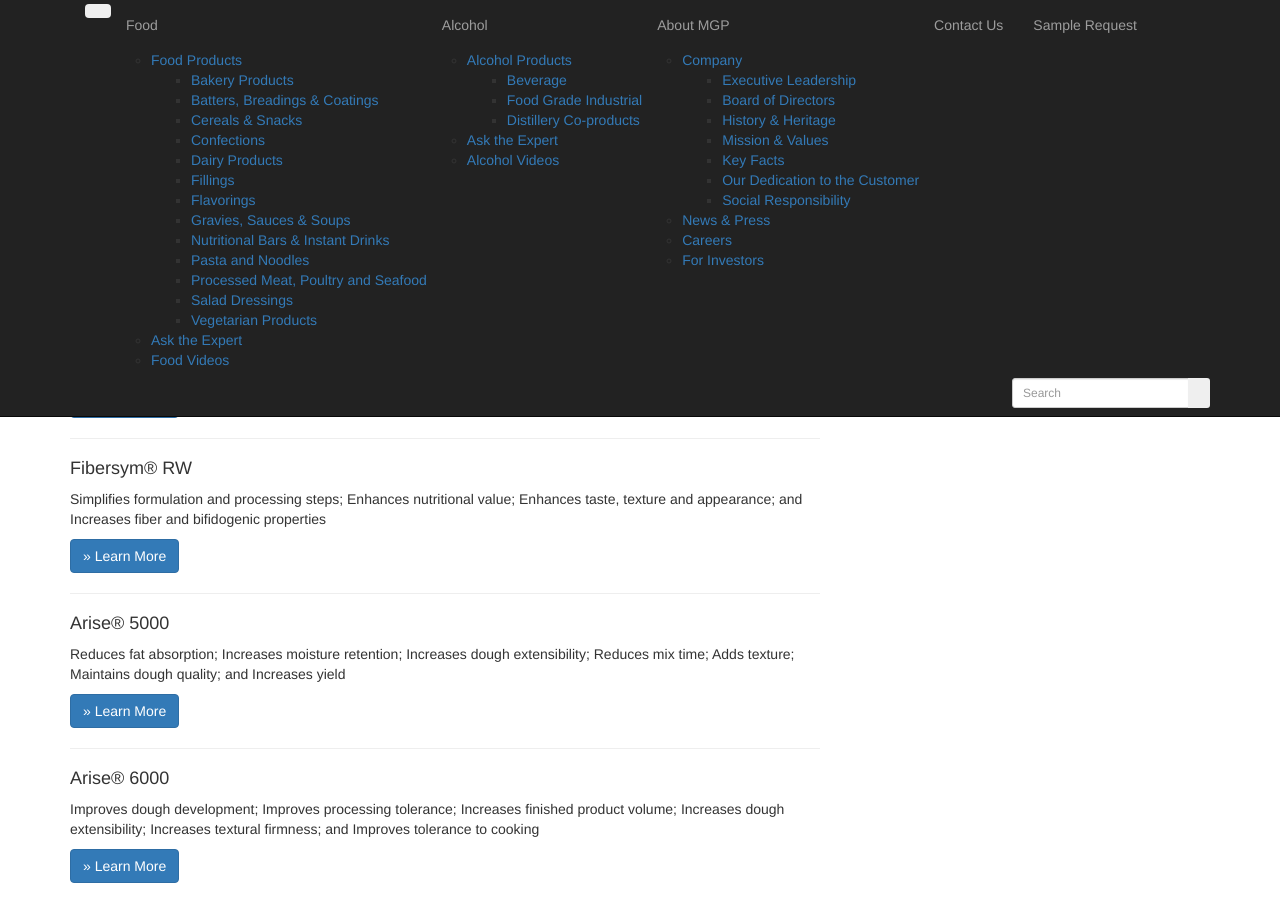
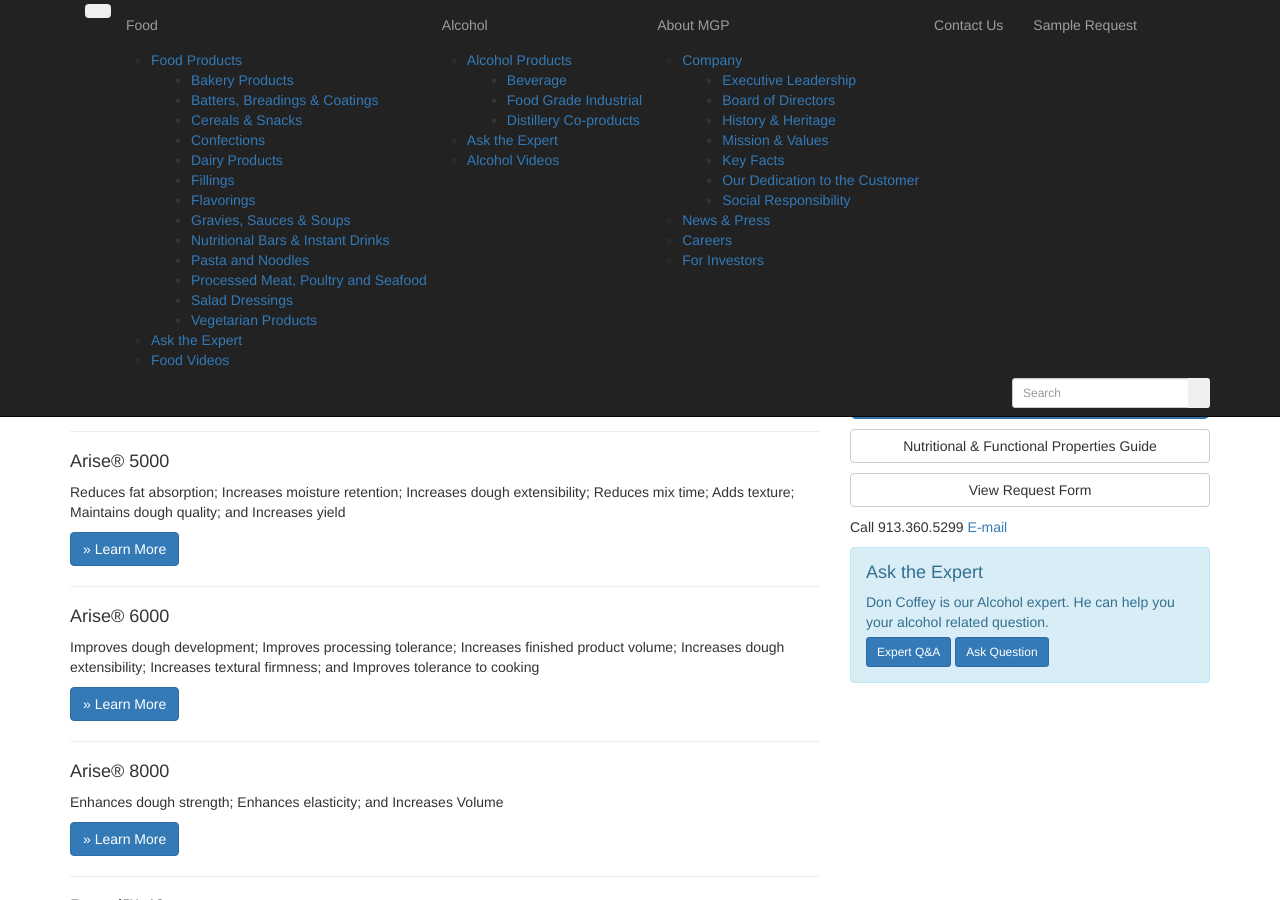
Before and after one commit to bgreater/MGP-prototype, a Jekyll site: the page built from food-product.html, in a window 1280 px wide and 900 px high. Built offline with Jekyll 4.4.1, drawn with Linux system fonts in a browser that asks for light colours; nearby versions of some CDN libraries; library files that are not in the unit come from our copies.

Commit message:
Update food-product

```diff
--- a/food-product.html
+++ b/food-product.html
@@ -7,17 +7,6 @@
 <div class="row pad">
   <div class="col-sm-8">
   	<section class="content">
-
-			<div class="alert alert-info">
-				<h4>Overall Group Benefits</h4>
-				<ul>
-					<li>Reduces Mix Time</li>
-					<li>Enhances Dietary Fiber</li>
-					<li>Increases Finished Product Volume</li>
-					<li>Improves Product Release</li>
-					<li>Increases Dough Strength and Texture</li>
-				</ul>
-			</div>
 
 			<h3><span class="fui-document"></span>Product Listing</h3>
 
@@ -94,29 +83,49 @@
 
   </div>
   <div class="col-sm-4">
+  	<aside class="alert alert-info">
+		<h4>Overall Group Benefits</h4>
+		<ul>
+			<li>Reduces Mix Time</li>
+			<li>Enhances Dietary Fiber</li>
+			<li>Increases Finished Product Volume</li>
+			<li>Improves Product Release</li>
+			<li>Increases Dough Strength and Texture</li>
+		</ul>
+	</aside>
   	<aside class="sidebar">
   		<div class="title"><h5><!-- <span class="fui-book"></span>  -->Learn More</h5></div>
 
 			<h6>Not finding a specific product you were looking for?</h6>
+			<p>
 				<button class="btn btn-embossed btn-lg btn-primary btn-block left">
 			  		<span class="fui-document"></span>View Full Product List
 				</button>
-
+			</p>
+			<p>
 			  	<button class="btn btn-embossed btn-lg btn-primary btn-block left">
 		  	  		<span class="fui-video"></span> Food Videos
 				</button>
-
+			</p>
+			<p>
 			  	<button class="btn btn-embossed btn-default btn-block left">
 		  	  		Nutritional &amp; Functional Properties Guide
 				</button>
-
+			</p>
+			<p>
 			  	<button class="btn btn-embossed btn-default btn-block left">
 		  	  		View Request Form
 				</button>
+			</p>
 
 		<p class="pad">
 				Call 913.360.5299 <a href="#" class="right"><span class="fui-mail"></span> E-mail</a>
 		</p>
 	  </aside>
+	  <aside class="alert alert-info pad">
+		<h4>Ask the Expert</h4>
+		<p>Don Coffey is our Alcohol expert. He can help you your alcohol related question.</p>
+		<p><button class="btn btn-sm btn-primary">Expert Q&amp;A</button> <button class="btn btn-sm btn-primary">Ask Question</button> </p>
+	</aside>
   </div>
 </div>
```
Lines whose indentation alone changed are shown as unchanged.
